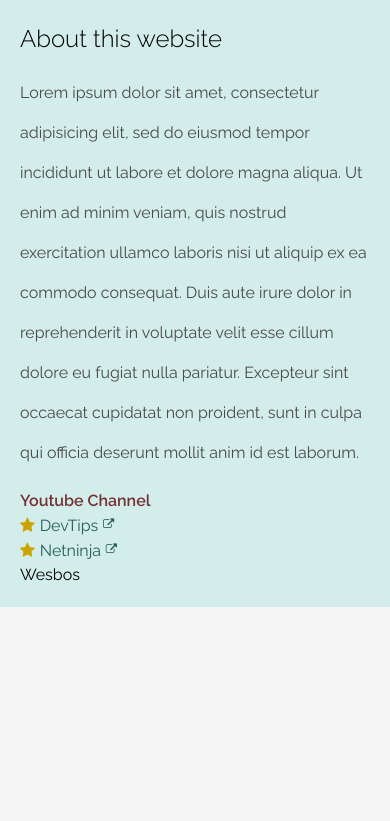
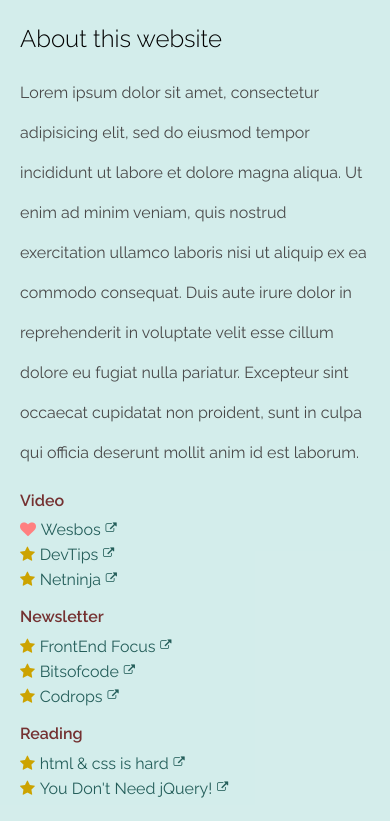
Before and after one commit to pamcy/Personal-Website, a plain HTML site: page index.html in a window 390 px wide. Shown: the part 7578-8399 px from the top of the page. Before the commit the page ends 8185 px from the top, so only its background shows below. Drawn offline with nearby package versions, Linux system fonts and the light colour scheme.

Commit message:
About Section: mobile layout is completed

```diff
--- a/css/main.css
+++ b/css/main.css
@@ -418,7 +418,9 @@
 
 .about-links label {
     color:#743131;
+    display: block;
     font-weight: 600;
+    margin: .8rem 0 .3rem;
 }
 
 .about-links ul li a {
@@ -444,6 +446,12 @@
 
 .about-links ul li a:hover {
     border-bottom: 1px solid var(--about-linkColor);
+}
+
+.about-links ul li a.heart-icon:before {
+    color: #ff8080;
+    content: '\f004';
+    font-family: FontAwesome;
 }
 
 
@@ -479,7 +487,7 @@
    These examples override the primary ('mobile first') styles.
    Modify as content requires.
    ========================================================================== */
-@media all and (min-width: 768px) {
+@media only screen and (min-width: 768px) {
 
     /*Intro Section*/
     .intro .intro-body {
@@ -505,7 +513,7 @@
 
 }
 
-@media all and (min-width: 992px) {
+@media only screen and (min-width: 992px) {
     main {
         flex: 1;
     }
--- a/index.html
+++ b/index.html
@@ -223,13 +223,28 @@
                             </div>
                             <div class="about-links">
                                 <div class="links-youtube">
-                                    <label>Youtube Channel</label>
+                                    <label>Video</label>
                                     <ul>
+                                        <li><a class="heart-icon" href="http://wesbos.com/courses/" target="_blank">Wesbos</a></li>
                                         <li><a href="">DevTips</a></li>
                                         <li><a href="">Netninja</a></li>
-                                        <li>Wesbos</li>
+                                    </ul>
+                                </div>
+                                <div class="links-newsletter">
+                                    <label>Newsletter</label>
+                                    <ul>
+                                        <li><a href="http://frontendfocus.co/" target="_blank">FrontEnd Focus</a></li>
+                                        <li><a href="https://bitsofco.de/" target="_blank">Bitsofcode</a></li>
                                         <li></li>
+                                        <li><a href="https://tympanus.net/codrops/" target="_blank">Codrops</a></li>
                                         <li></li>
+                                    </ul>
+                                </div>
+                                <div class="links-reading">
+                                    <label>Reading</label>
+                                    <ul>
+                                        <li><a href="https://internetingishard.com/html-and-css/" target="_blank">html & css is hard</a></li>
+                                        <li><a href="https://blog.garstasio.com/you-dont-need-jquery/" target="_blank">You Don't Need jQuery!</a></li>
                                     </ul>
                                 </div>
                             </div>
```
